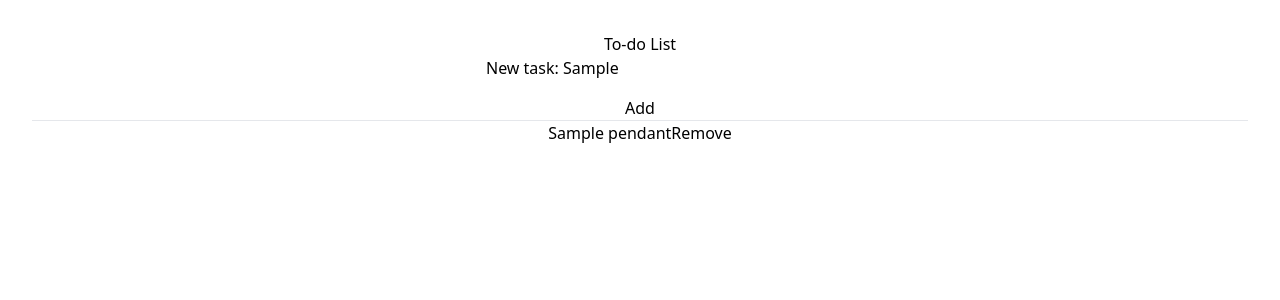
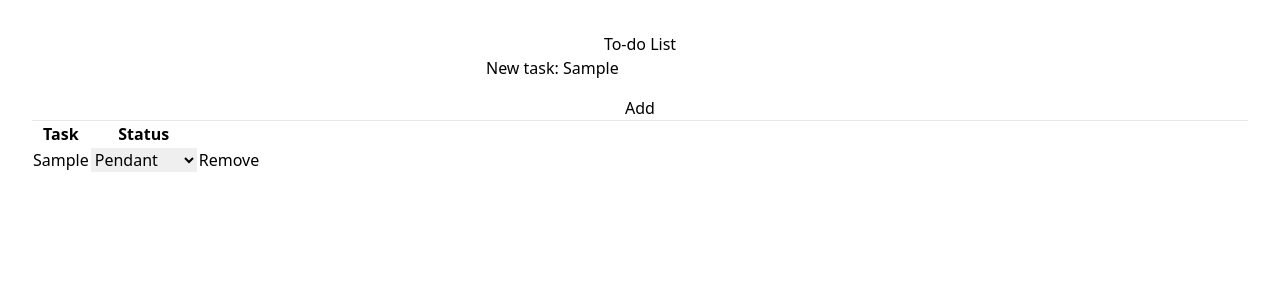
Before and after one commit to gerardcami/React, a React (Vite) app in the folder projects/05-to-do-list/: page / in a window 1280 px wide. Both pictures are taken after typing "Sample" into the empty fields and a click on the button "Add". Shown: the top 300 px of the page. Built offline with nearby package versions, Linux system fonts and the light colour scheme.

Commit message:
Status selector added. And it saves the data correctly in the localStorage

```diff
--- a/projects/05-to-do-list/src/App.jsx
+++ b/projects/05-to-do-list/src/App.jsx
@@ -1,4 +1,4 @@
-import { useState } from "react";
+import { useEffect, useState } from "react";
 import "./App.css";
 
 function App() {
@@ -11,6 +11,10 @@ function App() {
 
     return JSON.parse(storedTasks);
   });
+
+  useEffect(() => {
+    localStorage.setItem("tasks", JSON.stringify(taskList));
+  }, [taskList]);
 
   const handleTaskInput = (event) => {
     const data = new FormData(event.target);
@@ -25,9 +29,6 @@ function App() {
     ];
 
     setTasks(newTaskList);
-
-    localStorage.setItem("tasks", JSON.stringify(newTaskList));
-
     event.preventDefault();
   };
 
@@ -39,6 +40,17 @@ function App() {
     localStorage.setItem("tasks", JSON.stringify(newTaskList));
   };
 
+  const handleStatusChange = (item, newStatus) => {
+    console.log(item);
+    const updatedItem = { ...item, currentStatus: newStatus };
+
+    const newTaskList = taskList.map((task) =>
+      task.objectID === item.objectID ? updatedItem : task
+    );
+
+    setTasks(newTaskList);
+  };
+
   return (
     <>
       <h1>To-do List</h1>
@@ -47,7 +59,11 @@ function App() {
 
       <hr />
 
-      <List list={taskList} onRemoveTask={handleRemoveTask} />
+      <List
+        list={taskList}
+        onRemoveTask={handleRemoveTask}
+        onSelectorChange={handleStatusChange}
+      />
     </>
   );
 }
@@ -65,22 +81,58 @@ const InputWithLabel = ({ id, name, type = "text", children }) => {
   return (
     <div>
       <label htmlFor={id}>{children}</label>
-      <input className="rounded" id={id} name={name} type={type} />
+      <input id={id} name={name} type={type} />
     </div>
   );
 };
 
-const List = ({ list, onRemoveTask }) => (
-  <ul>
-    {list?.map((item) => (
-      <li key={item.objectID}>
-        <div>
-          {item.title} {item.currentStatus}
-          <button onClick={() => onRemoveTask(item)}>Remove</button>
-        </div>
-      </li>
-    ))}
-  </ul>
+const List = ({ list, onRemoveTask, onSelectorChange }) => (
+  <table>
+    <thead>
+      <tr>
+        <th>Task</th>
+        <th>Status</th>
+        <th></th>
+      </tr>
+    </thead>
+    <tbody>
+      {list?.map((item) => (
+        <Item
+          key={item.objectID}
+          item={item}
+          onRemoveTask={onRemoveTask}
+          onSelectorChange={onSelectorChange}
+        />
+      ))}
+    </tbody>
+  </table>
 );
 
+const Item = ({ item, onRemoveTask, onSelectorChange }) => (
+  <tr>
+    <td>{item.title}</td>
+    <td>
+      <StatusSelector item={item} onSelectorChange={onSelectorChange} />
+    </td>
+    <td>
+      <button type="button" onClick={() => onRemoveTask(item)}>
+        Remove
+      </button>
+    </td>
+  </tr>
+);
+
+const StatusSelector = ({ item, onSelectorChange }) => {
+  return (
+    <select
+      value={item.currentStatus}
+      onChange={(e) => onSelectorChange(item, e.target.value)}
+    >
+      <option value="PENDANT">Pendant</option>
+      <option value="IN_PROGRESS">In progress</option>
+      <option value="DONE">Done</option>
+    </select>
+  );
+};
+
 export default App;
```
